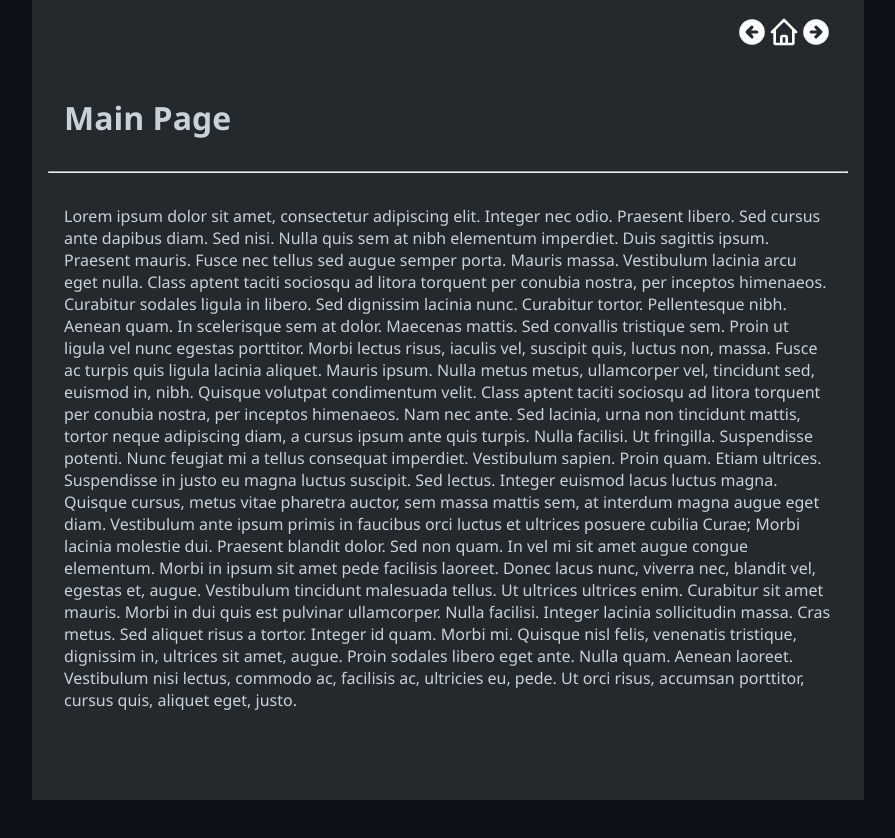
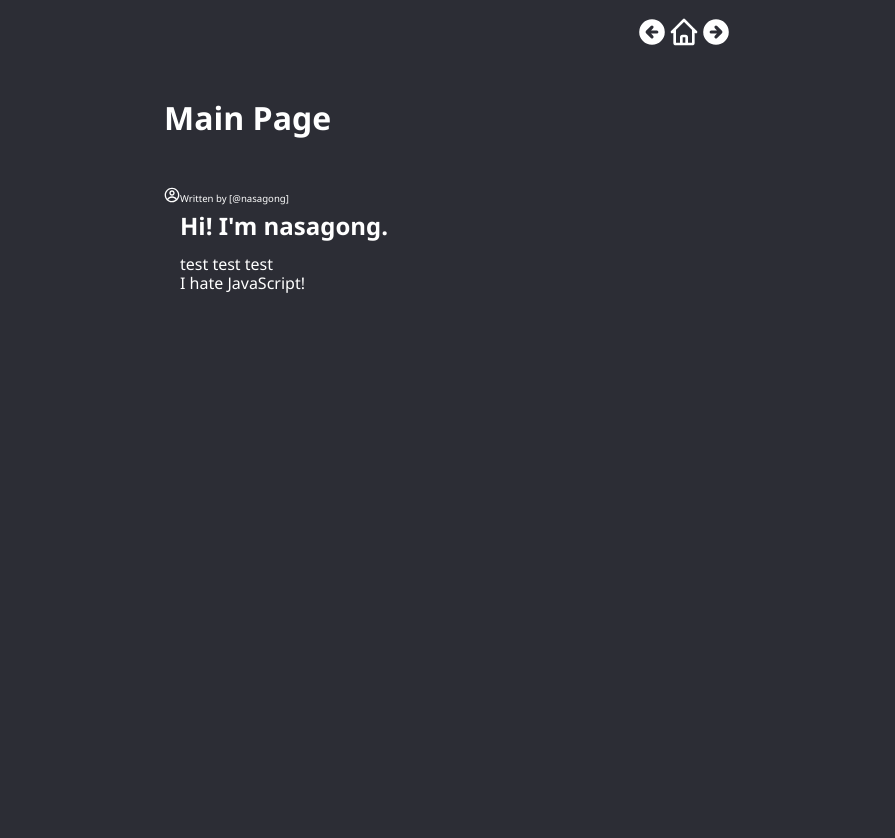
Before and after one commit to nasagong/gatsby-blog, a Gatsby site: page / in a window 1280 px wide. Shown: the whole page, without its empty margins (192-1087 px from the left). Before the commit the page ends 800 px from the top, so only its background shows below. Built offline with nearby package versions, Linux system fonts and the light colour scheme; Gatsby itself is replaced by a stand-in of ours.

Commit message:
profile complete

```diff
--- a/src/components/layout.js
+++ b/src/components/layout.js
@@ -5,39 +5,12 @@ import {HiArrowCircleLeft,HiArrowCircleRight,HiOutlineHome} from 'react-icons/hi
 const Layout = ({ pageTitle, children }) => {
   return (
     <div className={Styles.container}>
-      <header>
-        <HiArrowCircleLeft Link to="/"/>
+      <nav className={Styles.controller}>
+        <HiArrowCircleLeft/>
         <HiOutlineHome/>
         <HiArrowCircleRight/>
-      </header>
+      </nav>
       <h1>{pageTitle}</h1>
-      <hr/>
-      <nav>
-        {/*
-        <ul>
-          <li>
-            <Link to="/" className={Styles.active}>
-              Category A
-            </Link>
-          </li>
-          <li>
-            <Link to="/" className={Styles.active}>
-              Categoty B
-            </Link>
-          </li>
-          <li>
-            <Link to="/" className={Styles.active}>
-              Category C
-            </Link>
-          </li>
-          <li>
-            <Link to="/" className={Styles.active}>
-              Category D
-            </Link>
-          </li>
-        </ul>
-  */}
-      </nav>
       <main className={Styles.main}>{children}</main>
     </div>
   );
--- a/src/components/layout.module.css
+++ b/src/components/layout.module.css
@@ -1,16 +1,16 @@
 body {
   margin: 0;
   padding: 0;
-  background-color: #0d1117;
+  background-color: #2c2d35;
   font-family: "Segoe UI", Tahoma, Geneva, Verdana, sans-serif;
-  color: #c9d1d9;
+  color: white;
 }
 
 .container {
-  max-width: 800px;
+  max-width: 600px;
   margin: 0 auto;
-  padding: 0 1rem;
-  background-color: #24292e;
+  padding: 0rem 1rem 200px 1rem;
+  background-color: #2c2d35;
   overflow: hidden;
   height:100vh;
 }
@@ -21,19 +21,14 @@ body {
 .container hr{
   color:white;
 }
-header {
+.controller {
   display: flex;
   justify-content: end;
-  background-color: #24292e;
+  background-color: #2c2d35;
   margin:0;
   padding: 1rem;
   color: white;
   font-size: 2rem;
-}
-
-header a {
-  color: white;
-  text-decoration: none;
 }
 
 nav ul {
--- a/src/pages/index.js
+++ b/src/pages/index.js
@@ -1,20 +1,20 @@
 import React from "react";
 import Layout from "../components/layout";
+import * as Styles from "./index.module.css";
+import { CgProfile } from "react-icons/cg";
 
 const IndexPage = () => {
   return (
     <Layout pageTitle="Main Page">
-      {<div>Lorem ipsum dolor sit amet, consectetur adipiscing elit. Integer nec odio. Praesent libero. Sed cursus ante dapibus diam. Sed nisi. Nulla quis sem at nibh elementum imperdiet. Duis sagittis ipsum. Praesent mauris. Fusce nec tellus sed augue semper porta. Mauris massa. Vestibulum lacinia arcu eget nulla.
-
-Class aptent taciti sociosqu ad litora torquent per conubia nostra, per inceptos himenaeos. Curabitur sodales ligula in libero. Sed dignissim lacinia nunc. Curabitur tortor. Pellentesque nibh. Aenean quam. In scelerisque sem at dolor. Maecenas mattis. Sed convallis tristique sem. Proin ut ligula vel nunc egestas porttitor. Morbi lectus risus, iaculis vel, suscipit quis, luctus non, massa. Fusce ac turpis quis ligula lacinia aliquet.
-
-Mauris ipsum. Nulla metus metus, ullamcorper vel, tincidunt sed, euismod in, nibh. Quisque volutpat condimentum velit. Class aptent taciti sociosqu ad litora torquent per conubia nostra, per inceptos himenaeos. Nam nec ante. Sed lacinia, urna non tincidunt mattis, tortor neque adipiscing diam, a cursus ipsum ante quis turpis. Nulla facilisi. Ut fringilla. Suspendisse potenti. Nunc feugiat mi a tellus consequat imperdiet. Vestibulum sapien. Proin quam. Etiam ultrices. Suspendisse in justo eu magna luctus suscipit.
-
-Sed lectus. Integer euismod lacus luctus magna. Quisque cursus, metus vitae pharetra auctor, sem massa mattis sem, at interdum magna augue eget diam. Vestibulum ante ipsum primis in faucibus orci luctus et ultrices posuere cubilia Curae; Morbi lacinia molestie dui. Praesent blandit dolor. Sed non quam. In vel mi sit amet augue congue elementum. Morbi in ipsum sit amet pede facilisis laoreet. Donec lacus nunc, viverra nec, blandit vel, egestas et, augue. Vestibulum tincidunt malesuada tellus. Ut ultrices ultrices enim. Curabitur sit amet mauris. Morbi in dui quis est pulvinar ullamcorper.
-
-Nulla facilisi. Integer lacinia sollicitudin massa. Cras metus. Sed aliquet risus a tortor. Integer id quam. Morbi mi. Quisque nisl felis, venenatis tristique, dignissim in, ultrices sit amet, augue. Proin sodales libero eget ante. Nulla quam. Aenean laoreet. Vestibulum nisi lectus, commodo ac, facilisis ac, ultricies eu, pede. Ut orci risus, accumsan porttitor, cursus quis, aliquet eget, justo.
-
-</div>}
+      <div className={Styles.profile}>
+        <CgProfile className={Styles.profileImage} />
+        <div className={Styles.introduce}>
+          <span style={{fontSize:"0.6rem"}}>Written by [@nasagong]</span><br/>
+          <h2>Hi! I'm nasagong.</h2><br/>
+          test test test<br/>
+          I hate JavaScript!
+        </div>
+      </div>
     </Layout>
   );
 };
--- /dev/null
+++ b/src/pages/index.module.css
@@ -0,0 +1,20 @@
+.profile{
+    display:flex;
+    height:15vh;
+    padding:0rem 0;
+}
+.profile .profile-image{
+    width:7rem;
+    height:7rem;
+    justify-content: flex-start;
+    margin-right:1rem;
+}
+.profile .introduce{
+    padding:0;
+    margin-top:0;
+    line-height:1.2rem;
+}
+.profile h2{
+    padding-top:0.5rem;
+    margin:0;
+}
```
